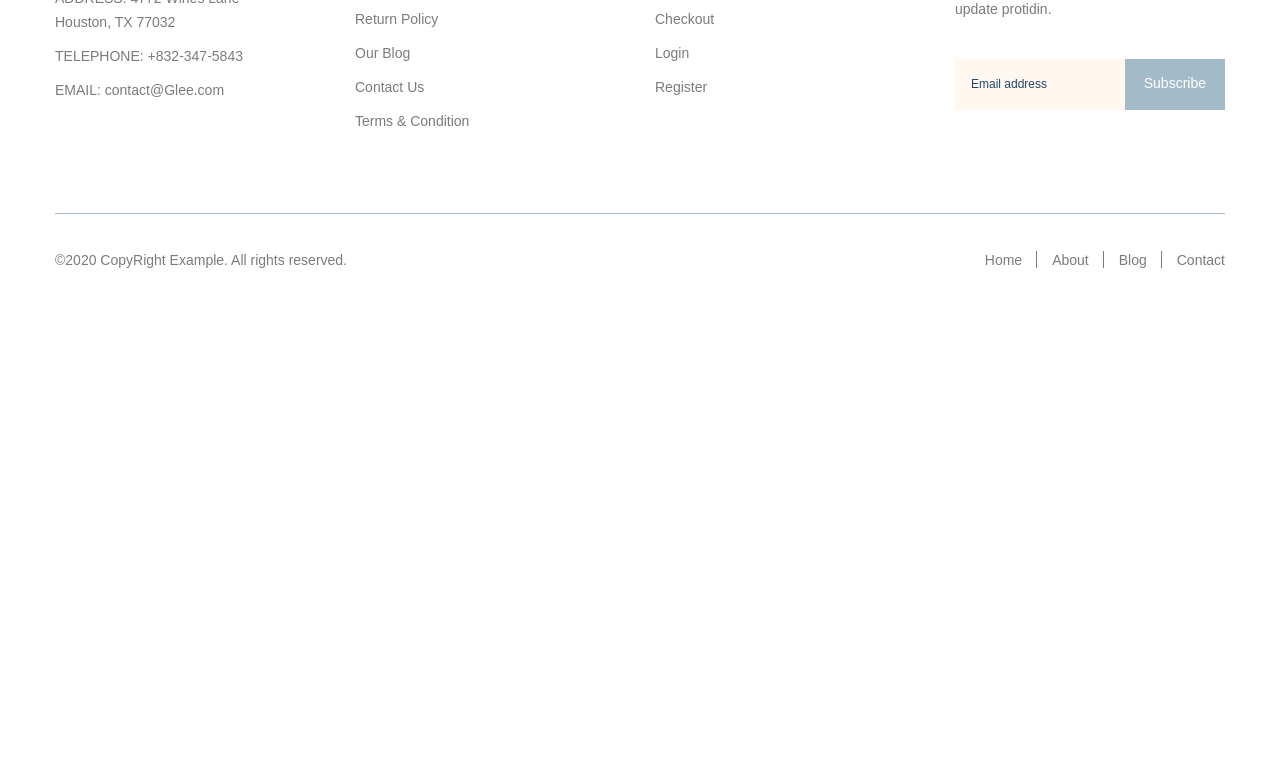
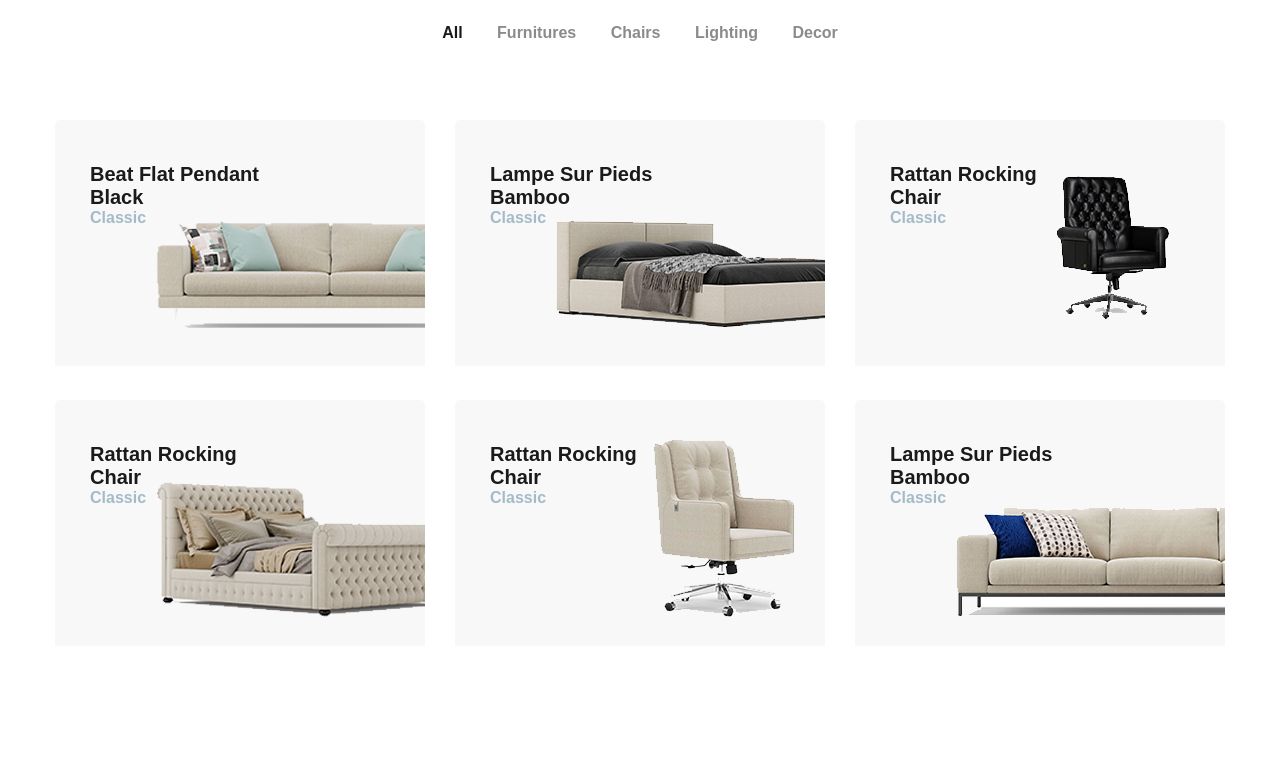
Before and after one commit to skifozzze/glee, a website: page app/index.html in a window 1280 px wide. Shown: the part 2936-3703 px from the top of the page. Before the commit the page ends 3242 px from the top, so only its background shows below. Drawn offline with nearby package versions, Linux system fonts and the light colour scheme; files that its build step writes are made by us from their sources; files whose address does not match are found by name.

Commit message:
added new design section

```diff
--- a/app/index.html
+++ b/app/index.html
@@ -140,7 +140,7 @@
       </div>
     </section>
 
-    <section class="products__week">
+    <section class="products-week" data-ref="container-1">
       <div class="container__small">
         <div class="products__inner">
           <h4 class="products__title title">Products of the week</h4>
@@ -684,6 +684,79 @@
       </div>
     </div>
 
+    <section class="new-design" data-ref="container-2">
+      <div class="container__small">
+        <div class="new-design__inner">
+          <h4 class="new-design__title title">Products of the week</h4>
+          <div class="new-design__button" data-ref="container-2">
+            <button class="new-design__btn" data-filter="all">
+              all
+            </button>
+            <button class="new-design__btn mixitup-control-active" data-filter=".category-furnitures">
+              furnitures
+            </button>
+            <button class="new-design__btn mixitup-control-active" data-filter=".category-chairs">
+              chairs</button>
+            <button class="new-design__btn mixitup-control-active" data-filter=".category-lighting">
+              lighting</button>
+            <button class="new-design__btn mixitup-control-active" data-filter=".category-decor">
+              decor
+            </button>
+          </div>
+          <div class="new-design__images">
+            <div class="new-design__images-item mix category-chairs"
+              style="background-image: url(images/new_design/1d.png);">
+              <div class="new-design__images-item__inner">
+                <h5 class="new-design__images-name">Beat Flat Pendant
+                  Black</h5>
+                <p class="new-design__images-model">Classic</p>
+              </div>
+            </div>
+            <div class="new-design__images-item mix category-furnitures"
+              style="background-image: url(images/new_design/2d.png);">
+              <div class="new-design__images-item__inner">
+                <h5 class="new-design__images-name">Lampe Sur Pieds
+                  Bamboo</h5>
+                <p class="new-design__images-model">Classic</p>
+              </div>
+            </div>
+            <div class="new-design__images-item mix category-chairs"
+              style="background-image: url(images/new_design/3d.png);">
+              <div class="new-design__images-item__inner">
+                <h5 class="new-design__images-name">Rattan Rocking
+                  Chair</h5>
+                <p class="new-design__images-model">Classic</p>
+              </div>
+            </div>
+            <div class="new-design__images-item mix category-lighting"
+              style="background-image: url(images/new_design/4d.png);">
+              <div class="new-design__images-item__inner">
+                <h5 class="new-design__images-name">Rattan Rocking
+                  Chair</h5>
+                <p class="new-design__images-model">Classic</p>
+              </div>
+            </div>
+            <div class="new-design__images-item mix category-decor"
+              style="background-image: url(images/new_design/5d.png);">
+              <div class="new-design__images-item__inner">
+                <h5 class="new-design__images-name">Rattan Rocking
+                  Chair</h5>
+                <p class="new-design__images-model">Classic</p>
+              </div>
+            </div>
+            <div class="new-design__images-item mix category-decor"
+              style="background-image: url(images/new_design/6d.png);">
+              <div class="new-design__images-item__inner">
+                <h5 class="new-design__images-name">Lampe Sur Pieds
+                  Bamboo</h5>
+                <p class="new-design__images-model">Classic</p>
+              </div>
+            </div>
+          </div>
+        </div>
+      </div>
+    </section>
+
   </main>
 
   <footer class="footer">
--- a/app/js/main.js
+++ b/app/js/main.js
@@ -6,5 +6,17 @@ $(function (){
     fade: true,
   });
 
-  var mixer = mixitup('.products__images');
+  // var mixer = mixitup('.products__images');
+
+  var containerEl1 = document.querySelector('[data-ref="container-1"]');
+  var containerEl2 = document.querySelector('[data-ref="container-2"]');
+
+  var config = {
+    controls: {
+      scope: 'local'
+    }
+  };
+
+  var mixer1 = mixitup(containerEl1, config);
+  var mixer2 = mixitup(containerEl2, config);
 })
--- a/app/scss/_vars.scss
+++ b/app/scss/_vars.scss
@@ -18,7 +18,7 @@ $title: #243f4d;
   margin-bottom: 35px;
 }
 
-%products__button {
+%prod__button {
   padding: 0;
   border: none;
   background-color: transparent;
--- a/app/scss/style.scss
+++ b/app/scss/style.scss
@@ -370,7 +370,7 @@
   }
 
   &__btn {
-    @extend %products__button;
+    @extend %prod__button;
   }
 
   &__images {
@@ -416,7 +416,7 @@
     @extend %dmsans-700;
     font-size: 16px;
     line-height: 40px;
-    color: #a3bbc8;
+    color: $green;
   }
 }
 
@@ -518,9 +518,52 @@
   }
 }
 
+.new-design {
+  &__inner {
+    padding: 100px 0 120px;
+  }
 
+  &__title {
+    @extend %title;
+    margin-bottom: 30px;
+    color: #1a1a1a;
+  }
 
+  &__button {
+    text-align: center;
+    margin-bottom: 78px;
+  }
 
+  &__btn {
+    @extend %prod__button;
+  }
+
+  &__images {
+    display: grid;
+    grid-template-columns: repeat(3, 1fr);
+    grid-template-rows: 246px 246px;
+    grid-column-gap: 30px;
+    grid-row-gap: 34px;
+  }
+
+  &__images-item {
+    padding-top: 43px;
+    padding-left: 35px;
+  }
+
+  &__images-name {
+    @extend %dmsans-700;
+    font-size: 20px;
+    color: #1a1a1a;
+    width: 171px;
+  }
+
+  &__images-model {
+    @extend %dmsans-700;
+    font-size: 16px;
+    color: $green;
+  }
+}
 
 
 
```
Also changed, not shown: app/images/new_design/1d.png (renamed from app/images/new_design/1.png), app/images/new_design/2d.png (renamed from app/images/new_design/2.png), app/images/new_design/3.png (deleted), app/images/new_design/3d.png (added), app/images/new_design/4d.png (renamed from app/images/new_design/4.png), app/images/new_design/5.png (deleted), app/images/new_design/5d.png (added), app/images/new_design/6d.png (renamed from app/images/new_design/6.png), app/js/main.min.js.
